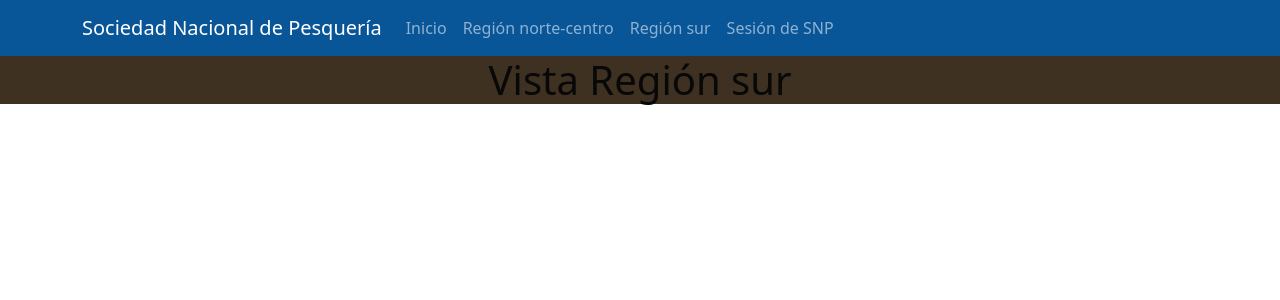
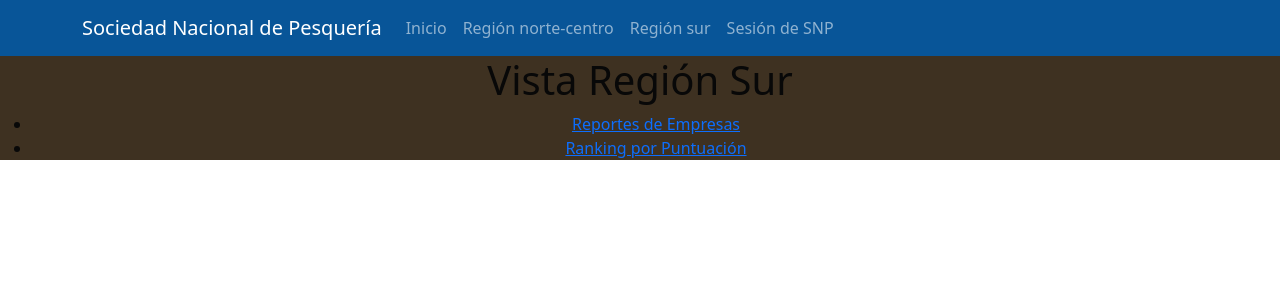
Before and after one commit to DavLopezFelix/SNP_frontend, a React (Create React App) app in the folder react-nav/: page /Regionsur in a window 1280 px wide. Shown: the top 300 px of the page. Built offline with nearby package versions, Linux system fonts and the light colour scheme.

Commit message:
Ruteo de la Región Sur

```diff
--- a/react-nav/src/App.js
+++ b/react-nav/src/App.js
@@ -9,29 +9,32 @@
 import NavBarExample from './layouts/navbar';
 import ReportesEmpresas from './nortecentro/reportesempresas';
 import RankingPorPuntuacion from './nortecentro/rankingpuntuacion';
+import ReportesEmpresasSur from './sur/reportesempresasur';
+import RankingPorPuntuacionSur from './sur/rankingpuntuacionsur';
 
 function App() {
   return (
     <div className="App">
-
       <BrowserRouter>
         <Routes>
+          {/* Rutas que muestran NavBarExample */}
           <Route path='/' element={<NavBarExample />}>
-          <Route index element={ <Inicio />}  />
-          <Route path='regionnortecentro' element={ <Regionnortecentro />}  />
+            <Route index element={<Inicio />} />
+            <Route path='regionnortecentro' element={<Regionnortecentro />} />
             <Route path='regionnortecentro/reportesempresas' element={<ReportesEmpresas />} />
             <Route path='regionnortecentro/rankingporpuntuacion' element={<RankingPorPuntuacion />} />
-
-          <Route path='Regionsur' element={ <Regionsur />}  />
-          <Route path='Sesionsnp' element={ <Sesionsnp />}  />
-
-          <Route path='*' element={ <Navigate replace to="/"/> }/>
-
+            <Route path='Regionsur' element={<Regionsur />} />
+            <Route path='Regionsur/reportesempresasur' element={<ReportesEmpresasSur />} />
+            <Route path='Regionsur/rankingporpuntuacionsur' element={<RankingPorPuntuacionSur />} />
           </Route>
+          {/* Ruta que no muestra NavBarExample */}
+          <Route path='Sesionsnp' element={<Sesionsnp />} />
+          {/* Ruta por defecto */}
+          <Route path='*' element={<Navigate replace to="/" />} />
         </Routes>
       </BrowserRouter>
+    </div>
 
-    </div>
   );
 }
 
--- a/react-nav/src/components/regionsur.js
+++ b/react-nav/src/components/regionsur.js
@@ -1,8 +1,21 @@
+import React from 'react';
+import { Link } from 'react-router-dom'; // Importar Link para la navegación
+
 const Regionsur = () => {
-    return(
+    return (
         <div>
-            <h1>Vista Región sur</h1>
+            <h1>Vista Región Sur</h1>
+            {/* Agregar enlaces para la navegación interna */}
+            <ul>
+                <li>
+                    <Link to="/Regionsur/reportesempresasur">Reportes de Empresas</Link>
+                </li>
+                <li>
+                    <Link to="/Regionsur/rankingporpuntuacionsur">Ranking por Puntuación</Link>
+                </li>
+            </ul>
         </div>
-    )
+    );
 }
-export default Regionsur
+
+export default Regionsur;
--- a/react-nav/src/components/sesionsnp.js
+++ b/react-nav/src/components/sesionsnp.js
@@ -1,8 +1,15 @@
+import React from 'react';
+import { Link } from 'react-router-dom';
+
 const Sesionsnp = () => {
-    return(
+    return (
         <div>
             <h1>Sesión de SNP</h1>
+            {/* Enlace para regresar a la vista principal */}
+            <Link to="/">Inicio</Link>
+            {/* Aquí puedes agregar más contenido si es necesario */}
         </div>
-    )
+    );
 }
-export default Sesionsnp
+
+export default Sesionsnp;
--- a/react-nav/src/nortecentro/rankingpuntuacion.js
+++ b/react-nav/src/nortecentro/rankingpuntuacion.js
@@ -3,7 +3,7 @@
 const RankingPorPuntuacion = () => {
     return (
         <div>
-            <h2>Aqui encontraras el Ranking por Puntuación</h2>
+            <h2>Aqui encontraras el Ranking por Puntuación norte-centro</h2>
 
         </div>
     );
--- a/react-nav/src/nortecentro/reportesempresas.js
+++ b/react-nav/src/nortecentro/reportesempresas.js
@@ -3,7 +3,7 @@
 const ReportesEmpresas = () => {
     return (
         <div>
-            <h2>Aqui encontraras el Reportes de las empresas</h2>
+            <h2>Aqui encontraras el Reportes de las empresas norte-centro</h2>
             {/* Información detallada del ranking */}
         </div>
     );
--- /dev/null
+++ b/react-nav/src/sur/rankingpuntuacionsur.js
@@ -0,0 +1,12 @@
+import React from 'react';
+
+const RankingPorPuntuacionSur = () => {
+    return (
+        <div>
+            <h2>Aqui encontraras el Ranking por Puntuación Sur</h2>
+
+        </div>
+    );
+}
+
+export default RankingPorPuntuacionSur;
--- /dev/null
+++ b/react-nav/src/sur/reportesempresasur.js
@@ -0,0 +1,12 @@
+import React from 'react';
+
+const ReportesEmpresasSur = () => {
+    return (
+        <div>
+            <h2>Aqui encontraras el Reportes de las empresas Sur</h2>
+            {/* Información detallada del ranking */}
+        </div>
+    );
+}
+
+export default ReportesEmpresasSur;
```
Lines whose indentation alone changed are shown as unchanged.
